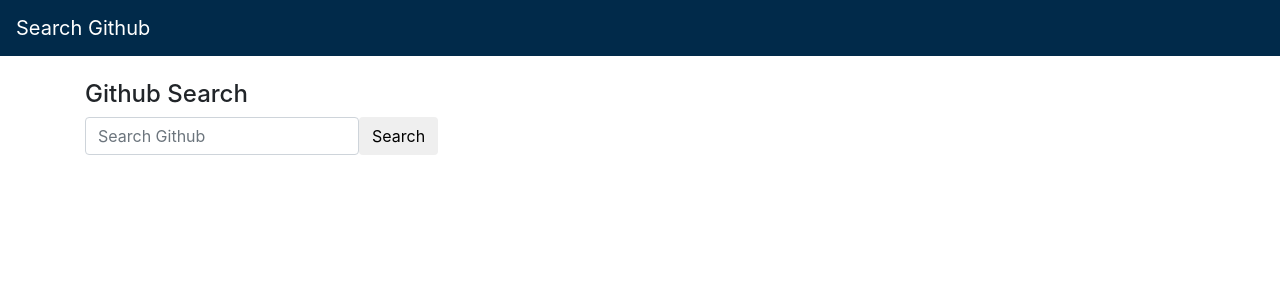
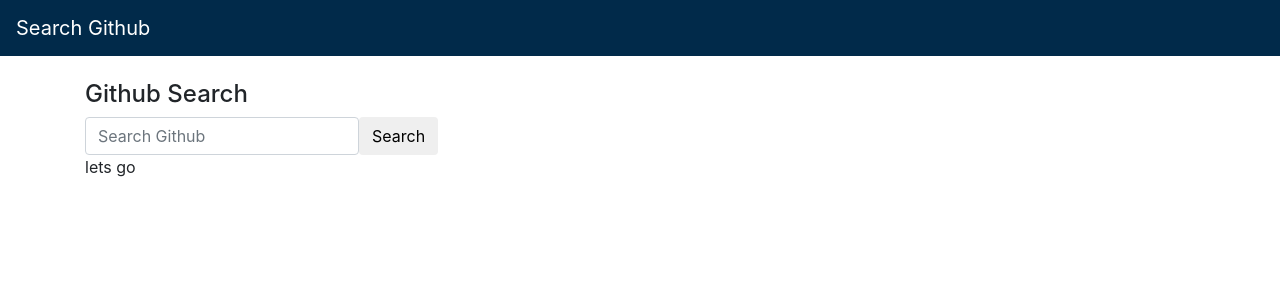
Before and after one commit to kennedybabu/github-search, an Angular app: page / in a window 1280 px wide. Shown: the top 300 px of the page. Built offline with nearby package versions, Linux system fonts and the light colour scheme.

Commit message:
generate user-profile component

```diff
--- a/src/app/app.module.ts
+++ b/src/app/app.module.ts
@@ -5,11 +5,13 @@
 import { AppComponent } from './app.component';
 import { GithubAppComponent } from './github-app/github-app.component';
 import { FormsModule } from '@angular/forms';
-import {HttpClientModule} from "@angular/common/http"
+import {HttpClientModule} from "@angular/common/http";
+import { UserProfileComponent } from './user-profile/user-profile.component'
 @NgModule({
   declarations: [
     AppComponent,
-    GithubAppComponent
+    GithubAppComponent,
+    UserProfileComponent
   ],
   imports: [
     BrowserModule,
--- a/src/app/github-app/github-app.component.html
+++ b/src/app/github-app/github-app.component.html
@@ -21,4 +21,9 @@
             </div>
         </div>
     </div>
+    <div class="row">
+        <div class="col">
+            <app-user-profile></app-user-profile>
+        </div>
+    </div>
 </div>
--- /dev/null
+++ b/src/app/user-profile/user-profile.component.html
@@ -0,0 +1,3 @@
+<div>
+    lets go
+</div>
--- /dev/null
+++ b/src/app/user-profile/user-profile.component.ts
@@ -0,0 +1,15 @@
+import { Component, OnInit } from '@angular/core';
+
+@Component({
+  selector: 'app-user-profile',
+  templateUrl: './user-profile.component.html',
+  styleUrls: ['./user-profile.component.scss']
+})
+export class UserProfileComponent implements OnInit {
+
+  constructor() { }
+
+  ngOnInit(): void {
+  }
+
+}
```
Also changed, not shown: src/app/user-profile/user-profile.component.scss (added), 1 other file (tests, documents, lock files or other folders).
